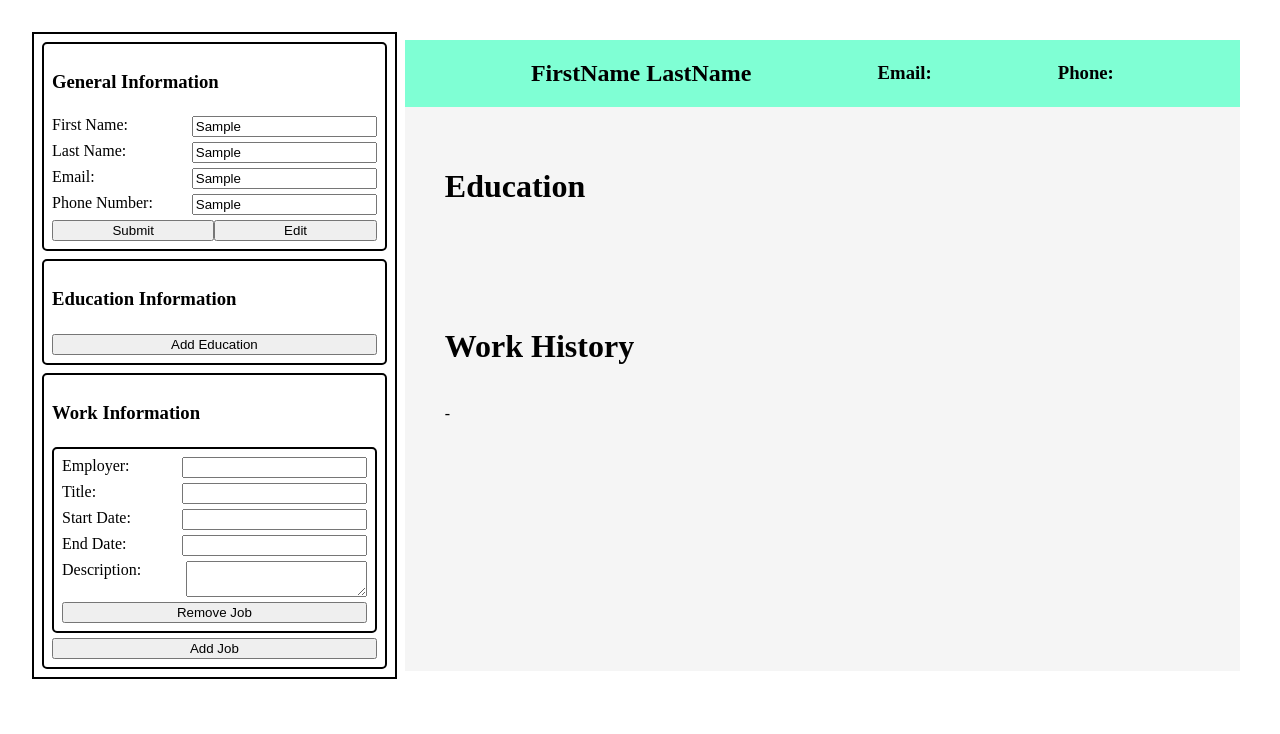
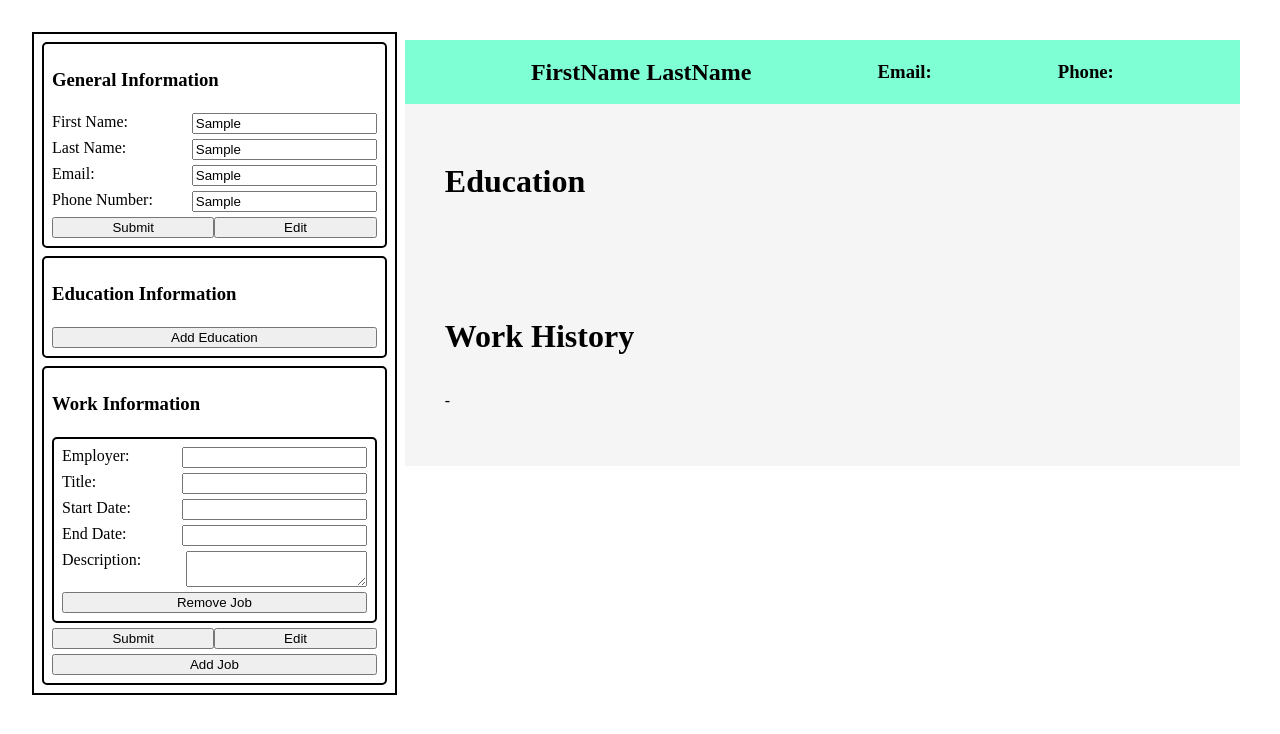
Before and after one commit to JoshMerhar/TOP-CV-App, a React (Vite) app in the folder TOP-CV-App/: page / in a window 1280 px wide. Both pictures are taken after typing "Sample", "Sample", "Sample", "Sample" into the empty fields and a click on the button "Add Job". Shown: the top 734 px of the page. Built offline with nearby package versions, Linux system fonts and the light colour scheme.

Commit message:
Refactor work info to update display on button click

```diff
--- a/TOP-CV-App/src/components/education-info.jsx
+++ b/TOP-CV-App/src/components/education-info.jsx
@@ -24,9 +24,8 @@ export default function EducationInfo({ educationInfo, setEducationInfo }) {
     }
 
     function handleSubmit() {
+      setEducationInfo(formData);
       setEditMode(false);
-      setEducationInfo(formData);
-      console.log(formData);
     }
 
     function editForm() {
--- a/TOP-CV-App/src/components/work-info.jsx
+++ b/TOP-CV-App/src/components/work-info.jsx
@@ -1,18 +1,35 @@
+import { useState, useEffect } from 'react'
 import { v1 } from 'uuid'
 import InfoInput from './input'
 import '../styles/main.css'
 
 export default function WorkInfo({ workInfo, setWorkInfo }) {
 
+    const [formData, setFormData] = useState([...workInfo])
+    const [editMode, setEditMode] = useState(true);
+
+    useEffect(() => {
+      setFormData([...workInfo]);
+    }, [workInfo]);
+
     function handleChanges(index, id, value) {
-        setWorkInfo(prevState => {
-            const newWorkInfo = [...prevState];
+        setFormData(prevData => {
+            const newWorkInfo = [...prevData];
             newWorkInfo[index] = {
                 ...newWorkInfo[index],
                 [id]: value
             };
             return newWorkInfo;
         });
+    }
+
+    function handleSubmit() {
+      setWorkInfo(formData);
+      setEditMode(false);
+    }
+
+    function editForm() {
+      setEditMode(true);
     }
 
     function addWorkSection() {
@@ -27,14 +44,31 @@ export default function WorkInfo({ workInfo, setWorkInfo }) {
                 description: ''
             }
         ]);
+        setEditMode(true);
+        buttonsActive = true;
+        toggleButtonDisplay();
     }
 
     function removeWorkSection(index) {
         setWorkInfo(prevState => {
             const newWorkInfo = [...prevState];
             newWorkInfo.splice(index, 1);
+            if (newWorkInfo.length === 0) {
+              buttonsActive = false;
+              toggleButtonDisplay();
+            }
             return newWorkInfo;
         })
+    }
+
+    let buttonsActive = false;
+    function toggleButtonDisplay() {
+      const buttons = document.querySelector('.work-buttons');
+      if (buttonsActive) {
+        buttons.style.display = 'flex';
+      } else {
+        buttons.style.display = 'none';
+      }
     }
 
     return (
@@ -46,21 +80,25 @@ export default function WorkInfo({ workInfo, setWorkInfo }) {
                 <InfoInput
                   id={`employer-${index}`}
                   label="Employer:"
+                  disabled={!editMode}
                   onChange={(value) => handleChanges(index, 'employer', value)}
                 />
                 <InfoInput
                   id={`title-${index}`}
                   label="Title:"
+                  disabled={!editMode}
                   onChange={(value) => handleChanges(index, 'title', value)}
                 />
                 <InfoInput
                   id={`startDate-${index}`}
                   label="Start Date:"
+                  disabled={!editMode}
                   onChange={(value) => handleChanges(index, 'startDate', value)}
                 />
                 <InfoInput
                   id={`endDate-${index}`}
                   label="End Date:"
+                  disabled={!editMode}
                   onChange={(value) => handleChanges(index, 'endDate', value)}
                 />
                 <div className="job-description-text-area">
@@ -70,11 +108,16 @@ export default function WorkInfo({ workInfo, setWorkInfo }) {
                     name="job-description"
                     id={`job-description-${index}`}
                     maxLength="150"
+                    disabled={!editMode}
                     onChange={(event) => handleChanges(index, 'description', event.target.value)}></textarea>
                 </div>
                 <button type="button" id="remove-work-button" onClick={() => removeWorkSection(index)}>Remove Job</button>
               </div>
             ))}
+            <div className="buttons-container work-buttons">
+              <button type="button" id="submit-work-button" onClick={handleSubmit}>Submit</button>
+              <button type="button" id="edit-work-button" onClick={editForm}>Edit</button>
+            </div>
             <button type="button" id="add-work-button" onClick={addWorkSection}>Add Job</button>
           </div>
         </>
--- a/TOP-CV-App/src/styles/main.css
+++ b/TOP-CV-App/src/styles/main.css
@@ -6,6 +6,11 @@ body {
     margin: auto;
     max-width: 1440px;
     min-height: 100vh;
+}
+
+h1, h2, h3 {
+    display: block;
+    line-height: 1;
 }
 
 .container {
@@ -46,7 +51,8 @@ button {
     width: 100%;
 }
 
-.education-buttons {
+.education-buttons,
+.work-buttons {
     display: none;
 }
 
@@ -64,6 +70,7 @@ button {
     grid-column: 4 / 11;
     background-color: whitesmoke;
     margin: .5rem;
+    height: fit-content;
 }
 
 .general-info-display {
```
